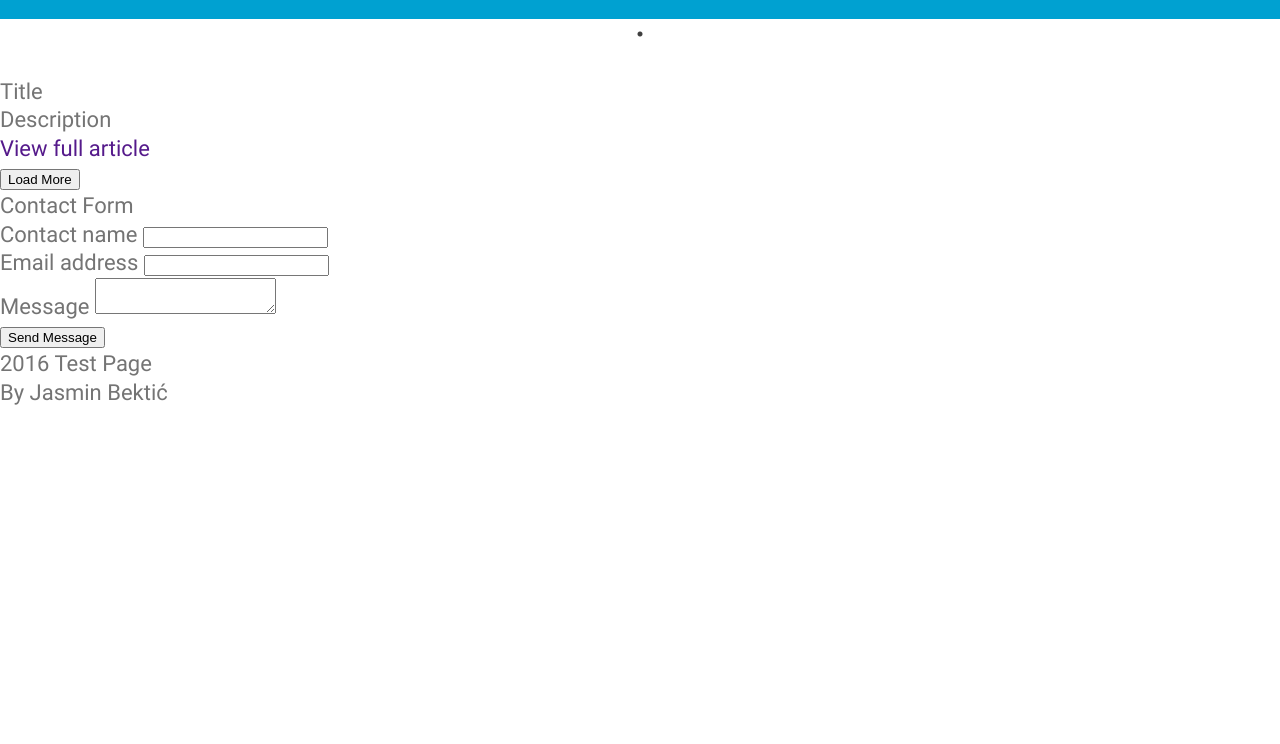
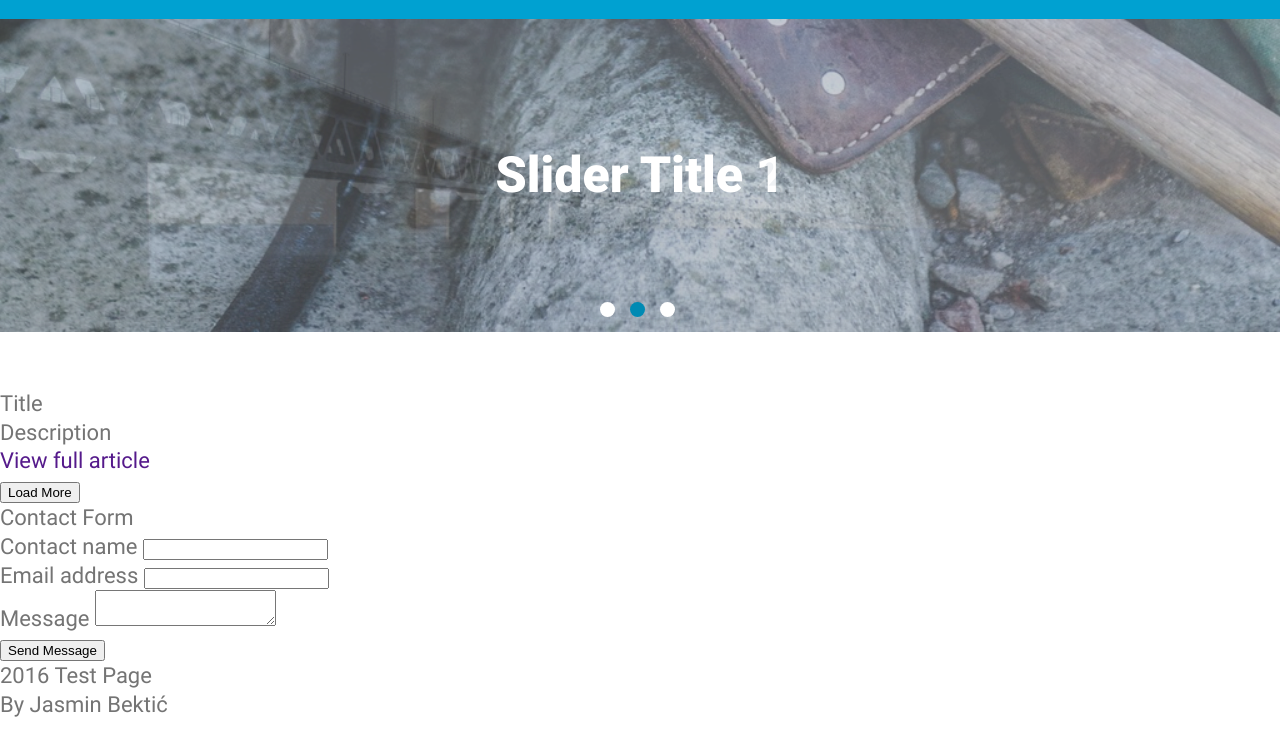
Before and after one commit to Jaskio/landing_page, a website: page index.html in a window 1280 px wide. Shown: the part 56-800 px from the top of the page. Drawn offline with nearby package versions, Linux system fonts and the light colour scheme.

Commit message:
slider implementation

```diff
--- a/index.html
+++ b/index.html
@@ -44,7 +44,35 @@
                 </ul>
             </nav>
         </header>
-        <div id="slider" class="slider"></div>
+        <div id="slider" class="slider">
+            <div class="sliderItem">
+                <div class="sliderItemImage">
+                    <img src="assets/images/slider_01.png" alt="Slider_01">
+                    <div class="sliderItemImageOverlay"></div>
+                </div>
+                <div class="sliderItemTitle">
+                    Slider Title 1
+                </div>
+            </div>
+            <div class="sliderItem">
+                <div class="sliderItemImage">
+                    <img src="assets/images/slider_02.png" alt="Slider_01">
+                    <div class="sliderItemImageOverlay"></div>
+                </div>
+                <div class="sliderItemTitle">
+                    Slider Title 2
+                </div>
+            </div>
+            <div class="sliderItem">
+                <div class="sliderItemImage">
+                    <img src="assets/images/slider_03.png" alt="Slider_01">
+                    <div class="sliderItemImageOverlay"></div>
+                </div>
+                <div class="sliderItemTitle">
+                    Slider Title 3
+                </div>
+            </div>
+        </div>
         <main class="content">
             <div class="grid">
                 <div class="gridItem">
--- a/src/js/init.js
+++ b/src/js/init.js
@@ -2,7 +2,7 @@
 slickConfig();
 
 function slickConfig() {
-    $('.slider').slick({
+    $('#slider').slick({
         slidesToShow: 1,
         slidesToScroll: 1,
         autoplay: true,
@@ -10,8 +10,8 @@ function slickConfig() {
         fade: true,
         draggable: false,
         dots: true,
+        dotsClass: 'slick-dots sliderDots',
         arrows: false,
         cssEase: 'linear',
-        // zIndex: -1
     });
 }
--- a/src/sass/app.scss
+++ b/src/sass/app.scss
@@ -17,6 +17,7 @@
 // Components
 @import "components/buttons";
 @import "components/fields";
+@import "components/scrollbar";
 
 // Sections
 @import "sections/header";
--- /dev/null
+++ b/src/sass/components/_scrollbar.scss
@@ -0,0 +1,15 @@
+::-webkit-scrollbar-track
+{
+	background-color: $scrollbar-track;
+}
+
+::-webkit-scrollbar
+{
+	width: 6px;
+	background-color: $scrollbar-track;
+}
+
+::-webkit-scrollbar-thumb
+{
+	background-color: $scrollbar;
+}
--- a/src/sass/inc/_colors.scss
+++ b/src/sass/inc/_colors.scss
@@ -13,3 +13,7 @@ $form-bg:               #e9e9e9;
 $field-border:          #00a1d1;
 $submit-btn:            #00a1d1;
 $footer-bg:             #4a4a4a;
+$dots-bg:               #fff;
+$dots-active-bg:        #008ab3;
+$scrollbar:             #00a1d1;
+$scrollbar-track:       #F5F5F5;
--- a/src/sass/sections/_content.scss
+++ b/src/sass/sections/_content.scss
@@ -6,3 +6,55 @@
 main {
     color: $font-color;
 }
+
+/*
+######################
+    Slider
+######################
+*/
+$slider-image-width: 100%;
+$slider-dots-size: 15px;
+
+.slider {
+    &Item {
+        &Image {
+            &Overlay {
+                width: $slider-image-width;
+                height: 100%;
+                top: 0;
+                left: 0;
+                position: absolute;
+                background: rgba(74,73,74,0.30);
+            }
+            & img {
+                width: $slider-image-width;
+            }
+        }
+        &Title {
+            @include vertical-align();
+            top: 50%;
+            width: 100%;
+            text-align: center;
+            font-family: $font-main-black;
+            font-size: $font-size-extra-large;
+            color: $font-color-white;
+        }
+    }
+    &Dots {
+        bottom: 10px;
+        & li {
+            & button {
+                border-radius: 50%;
+                background: $dots-bg;
+                width: $slider-dots-size;
+                height: $slider-dots-size;
+                &:before {
+                    font-size: 0px;
+                }
+            }
+        }
+        & .slick-active button {
+            background: $dots-active-bg;
+        }
+    }
+}
--- a/src/sass/sections/_header.scss
+++ b/src/sass/sections/_header.scss
@@ -50,7 +50,6 @@ $li-spacing: 28px;
                     }
                     &:hover ul {
                         display: block;
-
                     }
                 }
             }
```
Also changed, not shown: assets/images/slider_01.png (added), assets/images/slider_02.png (added), assets/images/slider_03.png (added), dist/css/app.css, dist/js/app.js, 2 other files.
